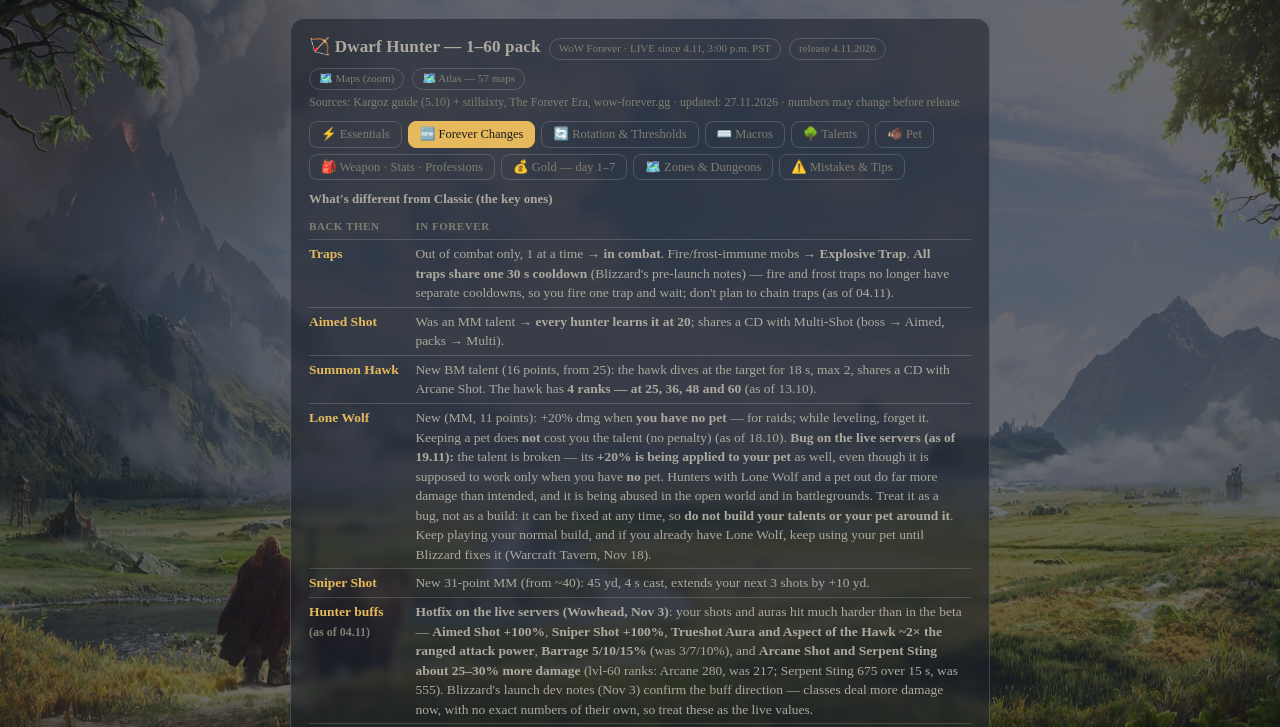
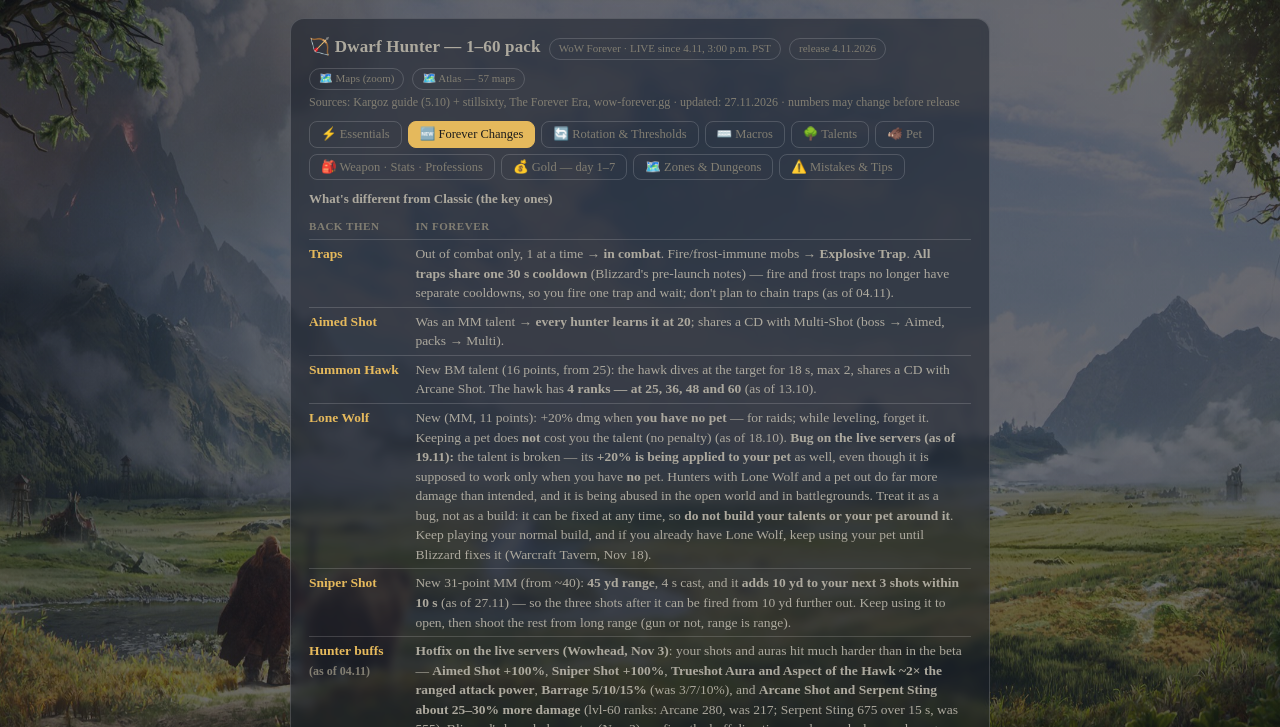
Before and after one commit to RGX78/wow-forever-hunter, a plain HTML site: page index.html in a window 1280 px wide. Both pictures are taken after a click on the button "🆕 Forever Changes". Shown: the top 727 px of the page. Drawn offline with Linux system fonts and the light colour scheme.

Commit message:
digest(VPS): Sniper Shot range note (45 yd, +10 yd to next 3 shots within 10 s)

```diff
--- a/index.html
+++ b/index.html
@@ -138,7 +138,7 @@
       <tr><td class="k">Aimed Shot</td><td>Was an MM talent → <b>every hunter learns it at 20</b>; shares a CD with Multi-Shot (boss → Aimed, packs → Multi).</td></tr>
       <tr><td class="k">Summon Hawk</td><td>New BM talent (16 points, from 25): the hawk dives at the target for 18&nbsp;s, max 2, shares a CD with Arcane Shot. The hawk has <b>4 ranks — at 25, 36, 48 and 60</b> (as of 13.10).</td></tr>
       <tr><td class="k">Lone Wolf</td><td>New (MM, 11 points): +20% dmg when <b>you have no pet</b> — for raids; while leveling, forget it. Keeping a pet does <b>not</b> cost you the talent (no penalty) (as of 18.10). <b>Bug on the live servers (as of 19.11):</b> the talent is broken — its <b>+20% is being applied to your pet</b> as well, even though it is supposed to work only when you have <b>no</b> pet. Hunters with Lone Wolf and a pet out do far more damage than intended, and it is being abused in the open world and in battlegrounds. Treat it as a bug, not as a build: it can be fixed at any time, so <b>do not build your talents or your pet around it</b>. Keep playing your normal build, and if you already have Lone Wolf, keep using your pet until Blizzard fixes it (Warcraft Tavern, Nov&nbsp;18).</td></tr>
-      <tr><td class="k">Sniper Shot</td><td>New 31-point MM (from ~40): 45&nbsp;yd, 4&nbsp;s cast, extends your next 3 shots by +10&nbsp;yd.</td></tr>
+      <tr><td class="k">Sniper Shot</td><td>New 31-point MM (from ~40): <b>45&nbsp;yd range</b>, 4&nbsp;s cast, and it <b>adds 10&nbsp;yd to your next 3 shots within 10&nbsp;s</b> (as of 27.11) — so the three shots after it can be fired from 10&nbsp;yd further out. Keep using it to open, then shoot the rest from long range (gun or not, range is range).</td></tr>
       <tr><td class="k">Hunter buffs<br><span class="note">(as of 04.11)</span></td><td><b>Hotfix on the live servers (Wowhead, Nov&nbsp;3)</b>: your shots and auras hit much harder than in the beta — <b>Aimed Shot +100%</b>, <b>Sniper Shot +100%</b>, <b>Trueshot Aura and Aspect of the Hawk ~2× the ranged attack power</b>, <b>Barrage 5/10/15%</b> (was 3/7/10%), and <b>Arcane Shot and Serpent Sting about 25–30% more damage</b> (lvl-60 ranks: Arcane 280, was 217; Serpent Sting 675 over 15&nbsp;s, was 555). Blizzard's launch dev notes (Nov&nbsp;3) confirm the buff direction — classes deal more damage now, with no exact numbers of their own, so treat these as the live values.</td></tr>
       <tr><td class="k">Survival</td><td>From an agility/utility tree → a <b>melee tree</b>: Strider Kick (+30% movement), Lacerating Strikes; <b>Lacerate</b> from 30 for everyone. <b>Wyvern Sting is gone entirely</b> — the old 31-point talent is now <b>Lacerating Strikes</b>: your Mongoose Bite leaves a bleed for 21&nbsp;s worth 40% of the bite's damage (as of 13.10).</td></tr>
       <tr><td class="k">Scorpid Sting</td><td>−20 Str/Agi → <b>−2% chance for the enemy to hit</b>.</td></tr>
```
Also changed, not shown: sciaga-hunter.html (+1 -1 lines), 2 other files.
